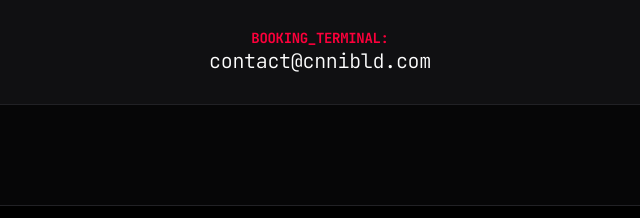
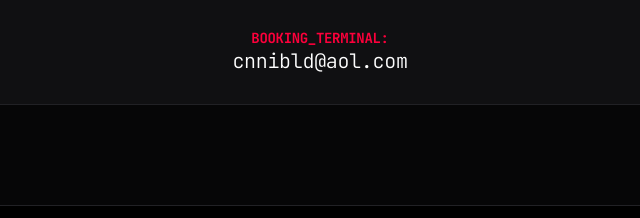
Before and after one commit to metallicjess14/cnnibld, a plain HTML site: page index.html in a window 1280 px wide. Shown: the part 2990-3208 px from the top of the page, 320-960 px from the left. Drawn offline with Linux system fonts and the light colour scheme.

Commit message:
Change booking email to cnnibld@aol.com

```diff
--- a/index.html
+++ b/index.html
@@ -268,7 +268,7 @@
             <div style="margin-top: 20px;">
               <span style="font-family: var(--font-mono); font-size: 14px; color: var(--color-primary); font-weight: 700;">BOOKING_TERMINAL:</span>
               <br>
-              <a href="mailto:contact@cnnibld.com" style="font-family: var(--font-mono); font-size: 20px; color: #fff; text-decoration: none; transition: color 0.15s;">contact@cnnibld.com</a>
+              <a href="mailto:cnnibld@aol.com" style="font-family: var(--font-mono); font-size: 20px; color: #fff; text-decoration: none; transition: color 0.15s;">cnnibld@aol.com</a>
             </div>
           </div>
         </div>
```
